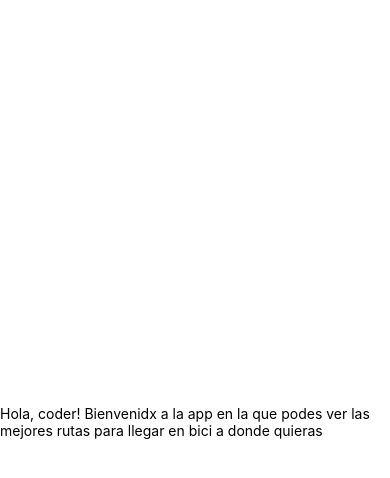
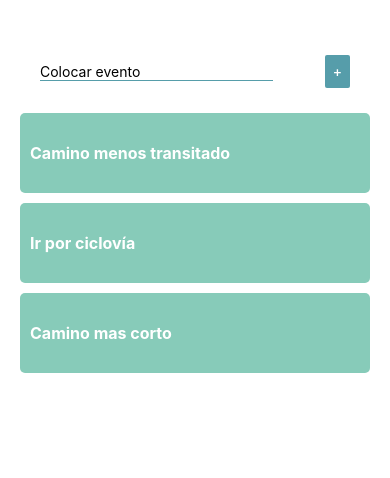
Before and after one commit to valekachi/comoirbici, a React Native app: screen / in a window 390 px wide. Shown: the top 478 px of the page. Built offline with nearby package versions, Linux system fonts and the light colour scheme.

Commit message:
Ejercicio en clase

```diff
--- a/App.js
+++ b/App.js
@@ -1,21 +1,25 @@
-import { StatusBar } from 'expo-status-bar';
-import { StyleSheet, Text, View } from 'react-native';
+
+import { StyleSheet, Text, View, TextInput, Button } from 'react-native';
+import { styles } from './styles';
 
 export default function App() {
   return (
     <View style={styles.container}>
-      <Text>Hola, coder!
-         Bienvenidx a la app en la que podes ver las mejores rutas para llegar en bici a donde quieras</Text>
-      <StatusBar style="auto" />
+      <View style={styles.inputContainer}>
+        <TextInput placeholder='Colocar evento' style={styles.input} />
+        <Button title='+' color= "#569DAA" />
+      </View>
+      <View style={styles.listContainer}>
+        <View style={styles.itemContainer}>
+          <Text style={styles.item}>Camino menos transitado</Text>
+        </View>
+        <View style={styles.itemContainer}>
+        <Text style={styles.item}>Ir por ciclovía</Text>
+        </View>
+        <View style={styles.itemContainer}>
+        <Text style={styles.item}>Camino mas corto</Text>
+        </View>
+      </View>
     </View>
   );
 }
-
-const styles = StyleSheet.create({
-  container: {
-    flex: 1,
-    backgroundColor: '#fff',
-    alignItems: 'center',
-    justifyContent: 'center',
-  },
-});
--- /dev/null
+++ b/styles.js
@@ -0,0 +1,41 @@
+import { StyleSheet } from 'react-native';
+
+export const styles = StyleSheet.create({
+    container: {
+        flex: 1,
+        backgroundColor: '#fff',
+        marginHorizontal: 20
+
+      },
+      inputContainer: {
+        marginTop: 55,
+        marginHorizontal: 20,
+        flexDirection: 'row',
+        alignItems: 'center',
+        justifyContent: 'space-between'
+
+    },
+    input: {
+        width: '75%',
+        borderBottomColor: '#569DAA',
+        borderBottomWidth: 0.5
+    },
+    listContainer: {
+        flex: 1,
+        backgroundColor: '#fff',
+        marginVertical: 20,
+    },
+    itemContainer: {
+        height: 80,
+        justifyContent: 'center',
+        backgroundColor: '#87CBB9',
+        borderRadius: 5,
+        marginVertical: 5,
+    },
+    item: {
+        marginHorizontal: 10,
+        color: '#fff',
+        fontSize: 16,
+        fontWeight: 'bold',
+    },
+  });
```
